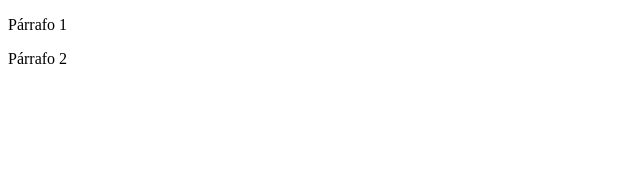
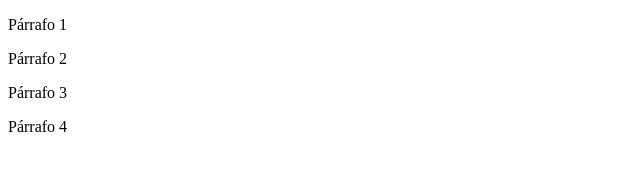
Before and after one commit to Fire-Fairy84/proyecto_esther, a plain HTML site: page index.html in a window 1280 px wide. Shown: the whole page, without its empty margins (0-640 px from the left). Drawn offline with Linux system fonts and the light colour scheme.

Commit message:
añadidos párrafos 3 y 4

```diff
--- a/index.html
+++ b/index.html
@@ -8,5 +8,7 @@
 <body>
     <p>Párrafo 1</p>
     <p>Párrafo 2</p>
+    <p>Párrafo 3</p>
+    <p>Párrafo 4</p>
 </body>
 </html>
```
